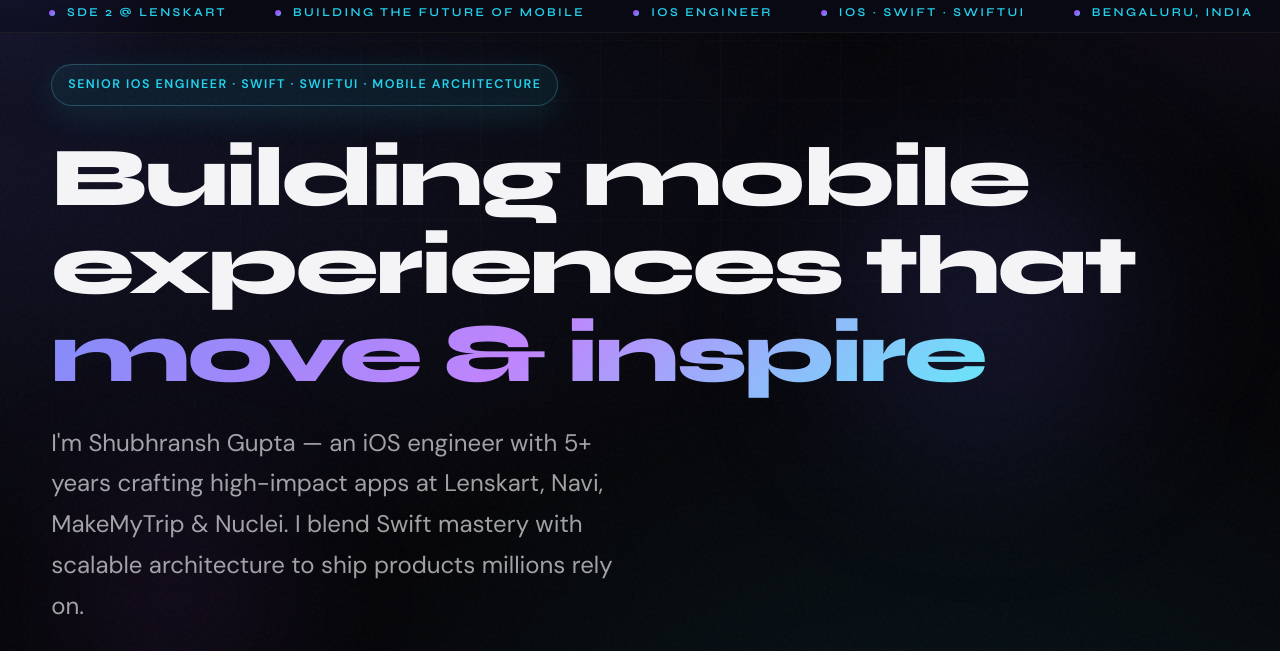
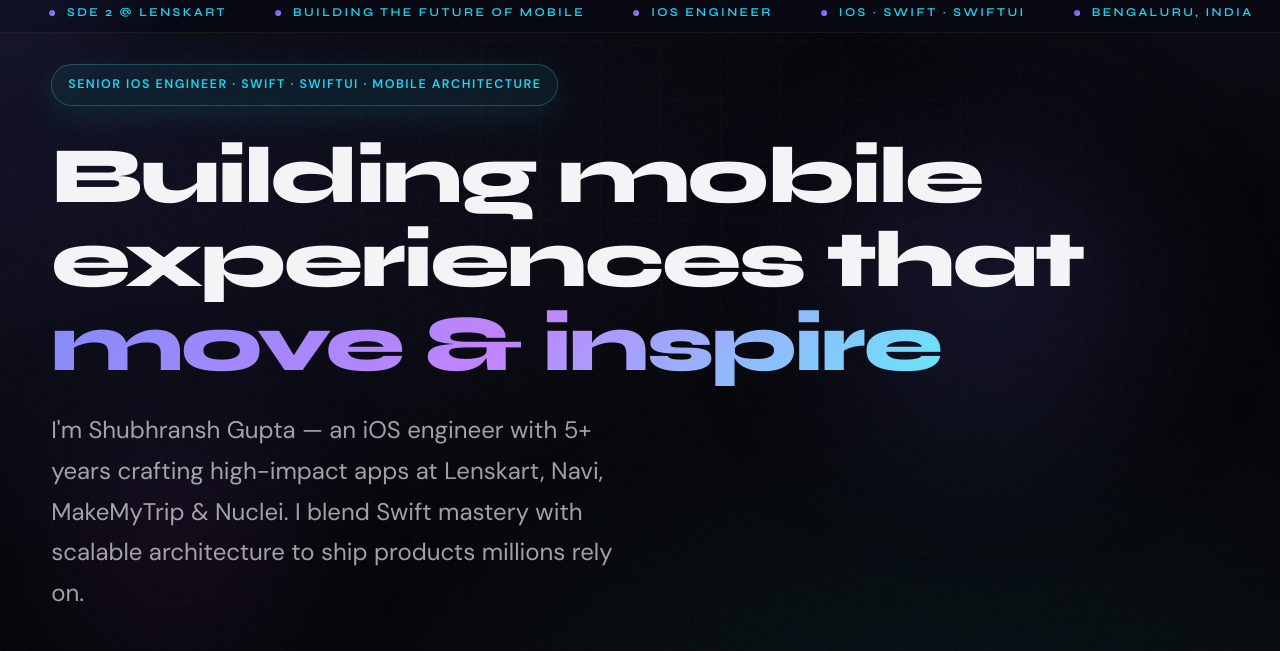
Before and after one commit to shubhransh-gupta/cv, a plain HTML site: page index.html in a window 1280 px wide. Shown: the part 80-731 px from the top of the page. Drawn offline with Linux system fonts and the light colour scheme.

Commit message:
v1.4
Co-authored-by: Cursor <cursoragent@cursor.com>

```diff
--- a/assets/css/style.css
+++ b/assets/css/style.css
@@ -329,11 +329,12 @@ ul, ol {
 
 /* ---- Hero ---- */
 .hero {
-  min-height: 100vh;
+  min-height: calc(100vh + 40px);
   display: flex;
   flex-direction: column;
   justify-content: center;
   padding-top: var(--header-height);
+  padding-bottom: 56px;
   position: relative;
 }
 
@@ -364,7 +365,7 @@ ul, ol {
 
 .hero-title {
   font-family: var(--font-display);
-  font-size: clamp(2.65rem, 7vw, 5.25rem);
+  font-size: clamp(2.65rem, 6.4vw, 5rem);
   font-weight: 800;
   line-height: 1.05;
   letter-spacing: -0.03em;
@@ -1525,6 +1526,7 @@ section {
 
   .hero-kicker {
     margin-top: 0;
+    white-space: normal;
   }
 
   .nav-links {
--- a/index.html
+++ b/index.html
@@ -10,7 +10,7 @@
   <link rel="preconnect" href="https://fonts.googleapis.com">
   <link rel="preconnect" href="https://fonts.gstatic.com" crossorigin>
   <link href="https://fonts.googleapis.com/css2?family=DM+Sans:ital,opsz,wght@0,9..40,400;0,9..40,500;0,9..40,600;1,9..40,400&family=Syne:wght@400;600;700;800&display=swap" rel="stylesheet">
-  <link rel="stylesheet" href="assets/css/style.css">
+  <link rel="stylesheet" href="assets/css/style.css?v=1.4">
 </head>
 <body>
   <div class="cursor-glow" id="cursor-glow"></div>
```
Also changed, not shown: contributions.html (+1 -1 lines), recommendations.html (+1 -1 lines).
